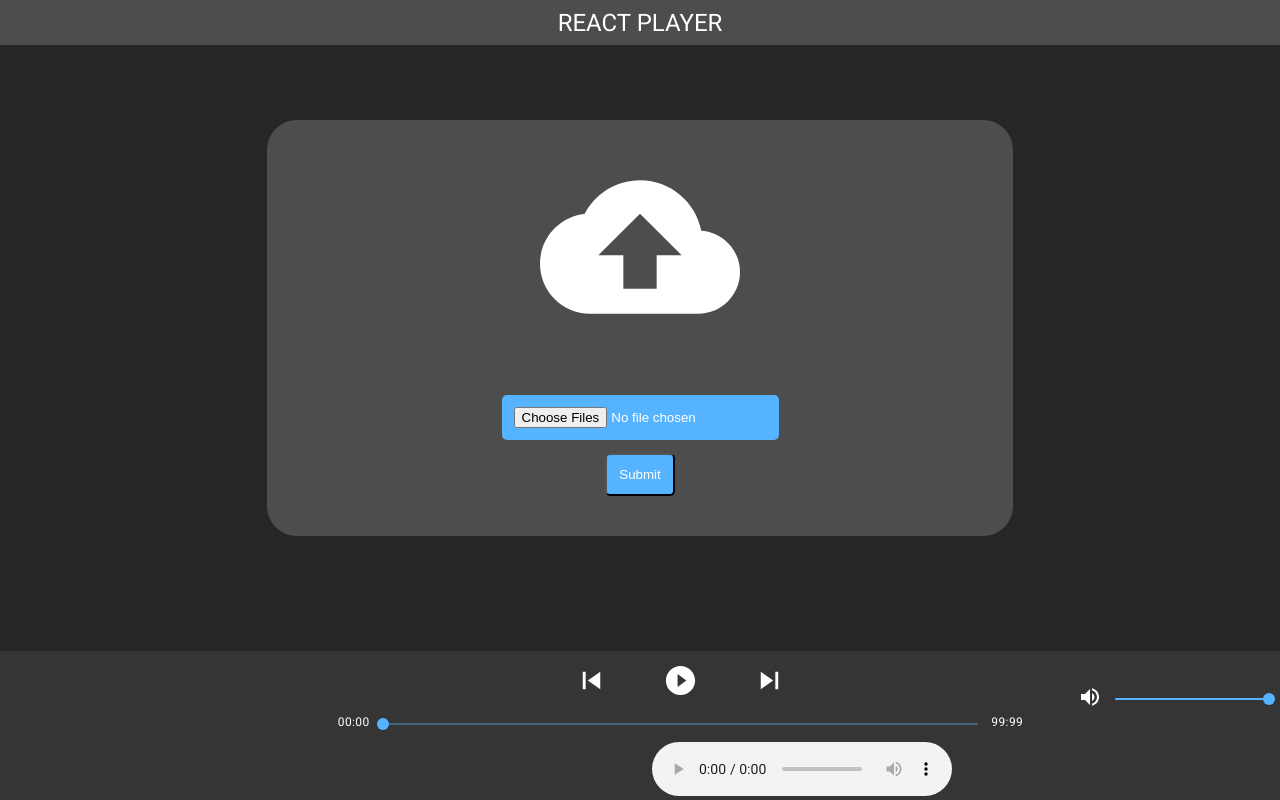
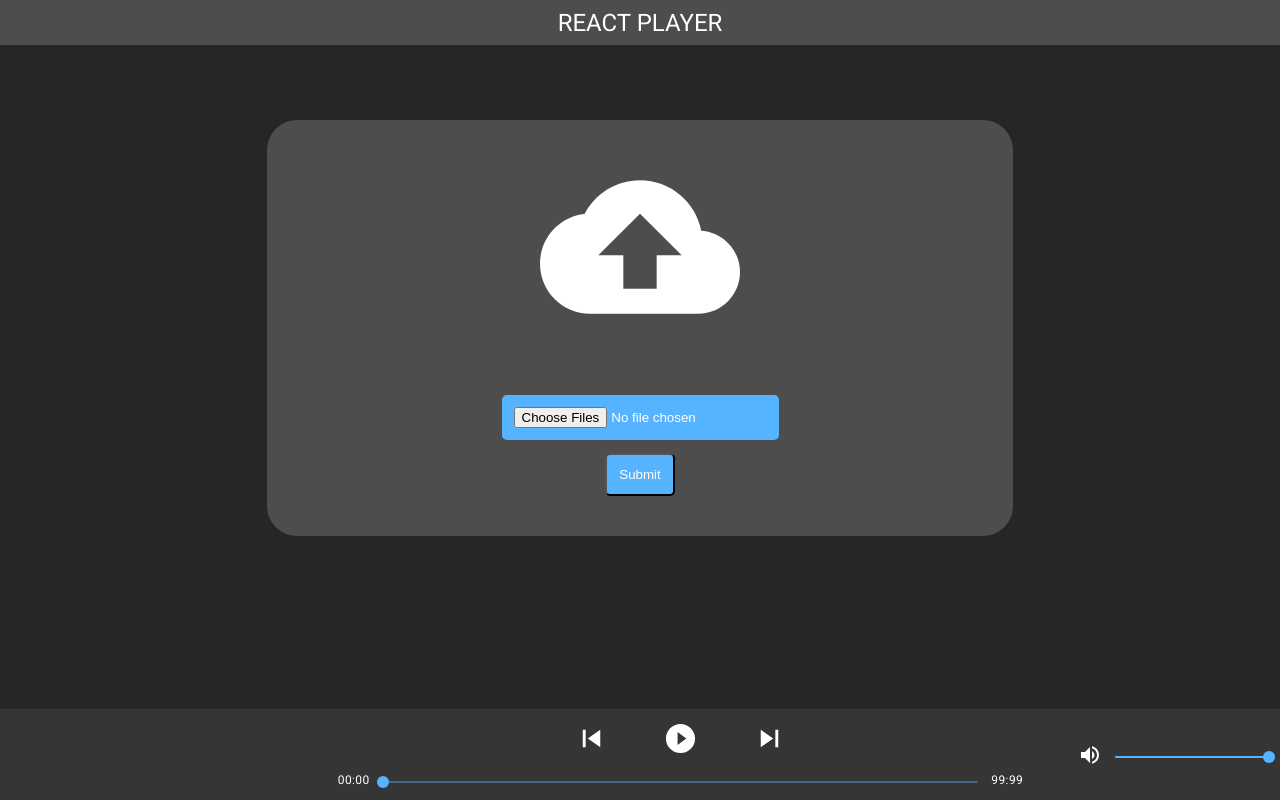
Before and after one commit to ianlibasora/ReactPlayer, a React (Create React App) app in the folder react-player/: page / in a window 1280 px wide. Built offline with nearby package versions, Linux system fonts and the light colour scheme.

Commit message:
Fixed menu container overlaps

```diff
--- a/react-player/src/components/AudioController.js
+++ b/react-player/src/components/AudioController.js
@@ -44,7 +44,7 @@ export default function AudioController({
             </Grid>
          </Grid>
 
-         <audio src={trackList.length === 0 ? "" : trackList[currentTrack].url} ref={playerTag} controls></audio>
+         <audio src={trackList.length === 0 ? "" : trackList[currentTrack].url} ref={playerTag}></audio>
       </div>
    )
 }
--- a/react-player/src/components/Menu.js
+++ b/react-player/src/components/Menu.js
@@ -24,7 +24,7 @@ export default function Menu({trackList, setTrackList, setCurrentTrack}) {
                   <TableHead>
                      <TableRow>
                         <TableCell>&nbsp;</TableCell>
-                        <TableCell align="right" style={{color: "inherit"}}>Title</TableCell>
+                        <TableCell align="right" style={{color: "inherit"}}>Track</TableCell>
                      </TableRow>
                   </TableHead>
 
--- a/react-player/src/index.css
+++ b/react-player/src/index.css
@@ -18,11 +18,13 @@ code {
 
 .menuContainer {
    background-color: #262626;
-   min-height: 90vh;
+   min-height: 88vh;
 }
 
 .menu {
-   color: white
+   color: white;
+   margin-top: 2%;
+   margin-bottom: 15%;
 }
 
 .controlBar {
```
